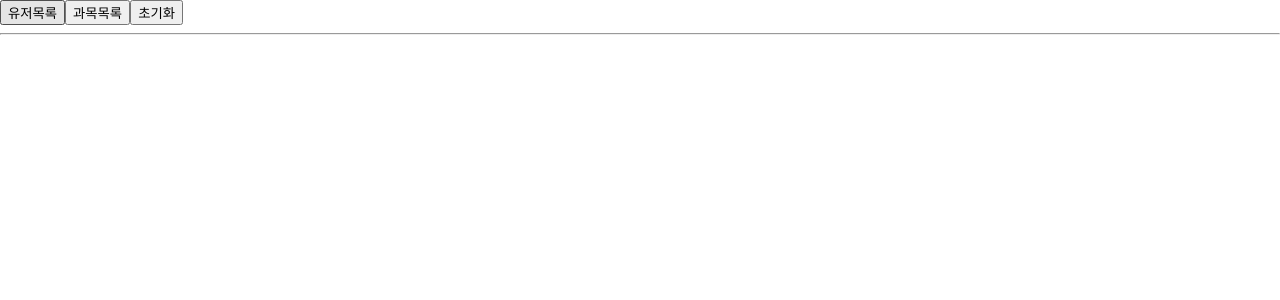
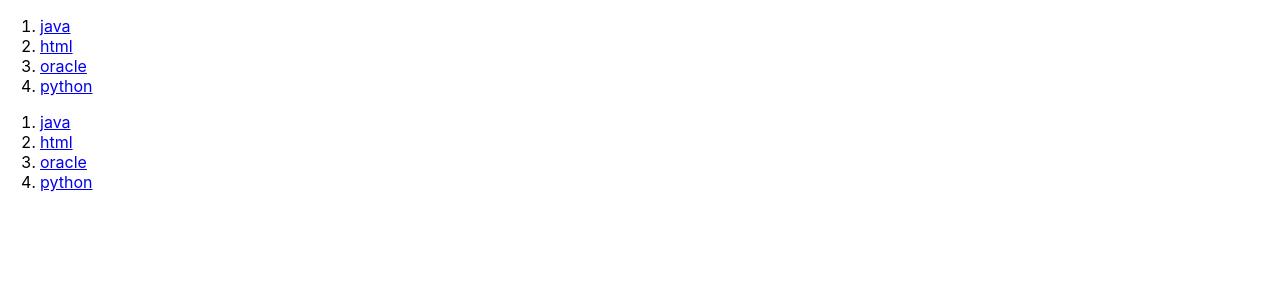
Before and after one commit to ljs1990-tj/react_2026, a React (Create React App) app: page / in a window 1280 px wide. Shown: the top 300 px of the page. Built offline with nearby package versions, Linux system fonts and the light colour scheme.

Commit message:
2026.05.21

```diff
--- /dev/null
+++ b/src/day2/App2.js
@@ -0,0 +1,45 @@
+// 복습 2 - 컴포넌트 / 리스트 처리
+
+function SubjectList(props){
+    let newList = props.list.map(item => {
+        return <li>{item.subName}</li>
+    })
+    console.log(newList);
+    return <>
+        <ol>
+            {props.list.map(item => {
+                return <li key={item.subId}>
+                    <a href="/" onClick={(e)=>{
+                        e.preventDefault();
+                        // alert(`${item.subName}의 책 이름은 ${item.bookName} 입니다.`);
+                        props.onPrint(item.subName, item.bookName, item.price);
+                    }}>{item.subName}</a>
+                </li>
+            })}
+        </ol>
+    </>
+
+}
+
+function App(){
+    let subjects = [
+        {subId : 1, subName : "java", bookName : "재밌는 자바!", price: 20000},
+        {subId : 2, subName : "html", bookName : "즐거운 HTML", price : 14000},
+        {subId : 3, subName : "oracle", bookName : "놀라운 오라클!", price : 26000},
+        {subId : 4, subName : "python", bookName : "그냥 파이썬", price : 18000}
+    ]
+
+    let test = (subName, bookName, price) => {
+         alert(`${subName}의 책 이름은 ${bookName} 입니다.`);
+    }
+
+    return <>
+        <SubjectList list={subjects} onPrint={test}></SubjectList> {/* ol태그 안에 과목이름 출력 */}
+
+        <SubjectList list={subjects} onPrint={(subName, bookName, price)=>{
+            alert(`${subName}의 책 가격은 ${price}원 입니다.`);
+        }}></SubjectList>
+    </>
+}
+
+export default App;
--- a/src/index.js
+++ b/src/index.js
@@ -1,7 +1,7 @@
 import React from 'react';
 import ReactDOM from 'react-dom/client';
 import './index.css';
-import App from './day1/Quiz2';
+import App from './day2/App2';
 import reportWebVitals from './reportWebVitals';
 
 const root = ReactDOM.createRoot(document.getElementById('root'));
```
Also changed, not shown: src/day2/App1.js (added, +31 -0 lines), src/day2/CallBack.js (added, +10 -0 lines).
